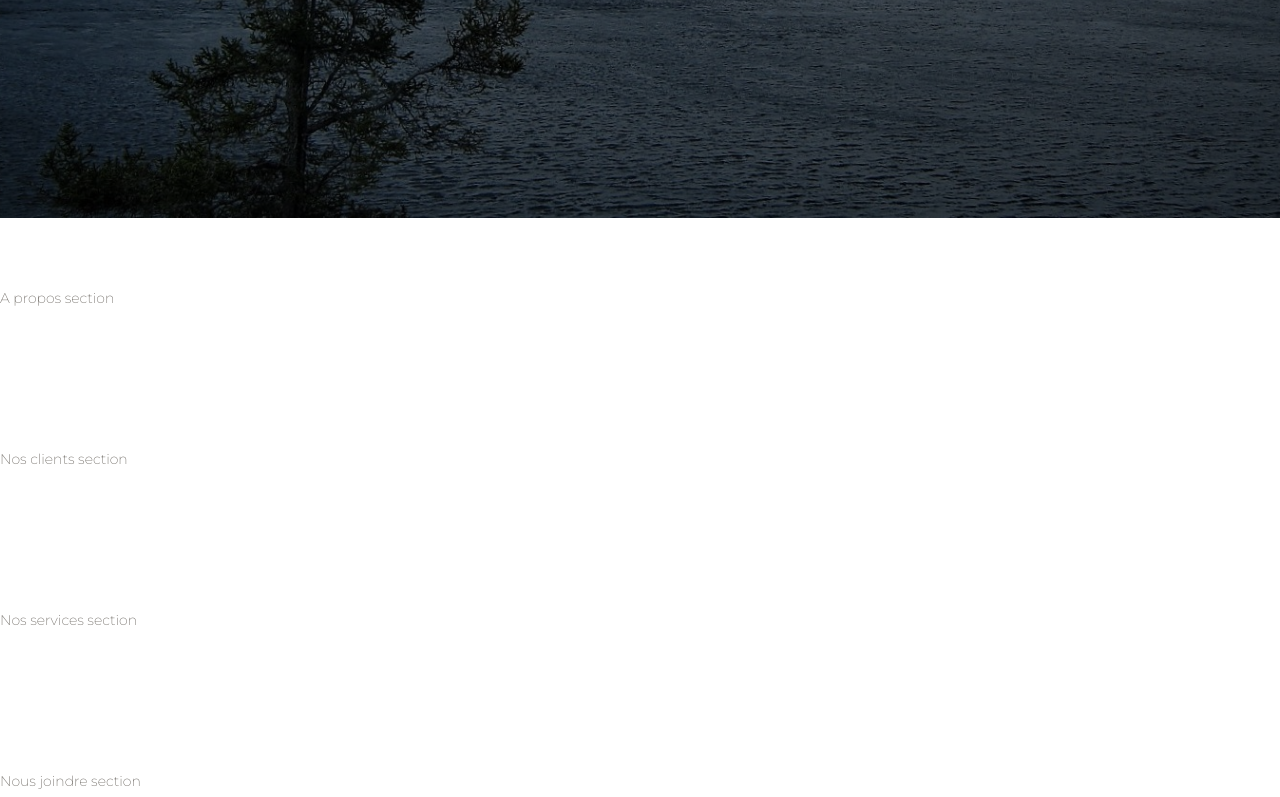
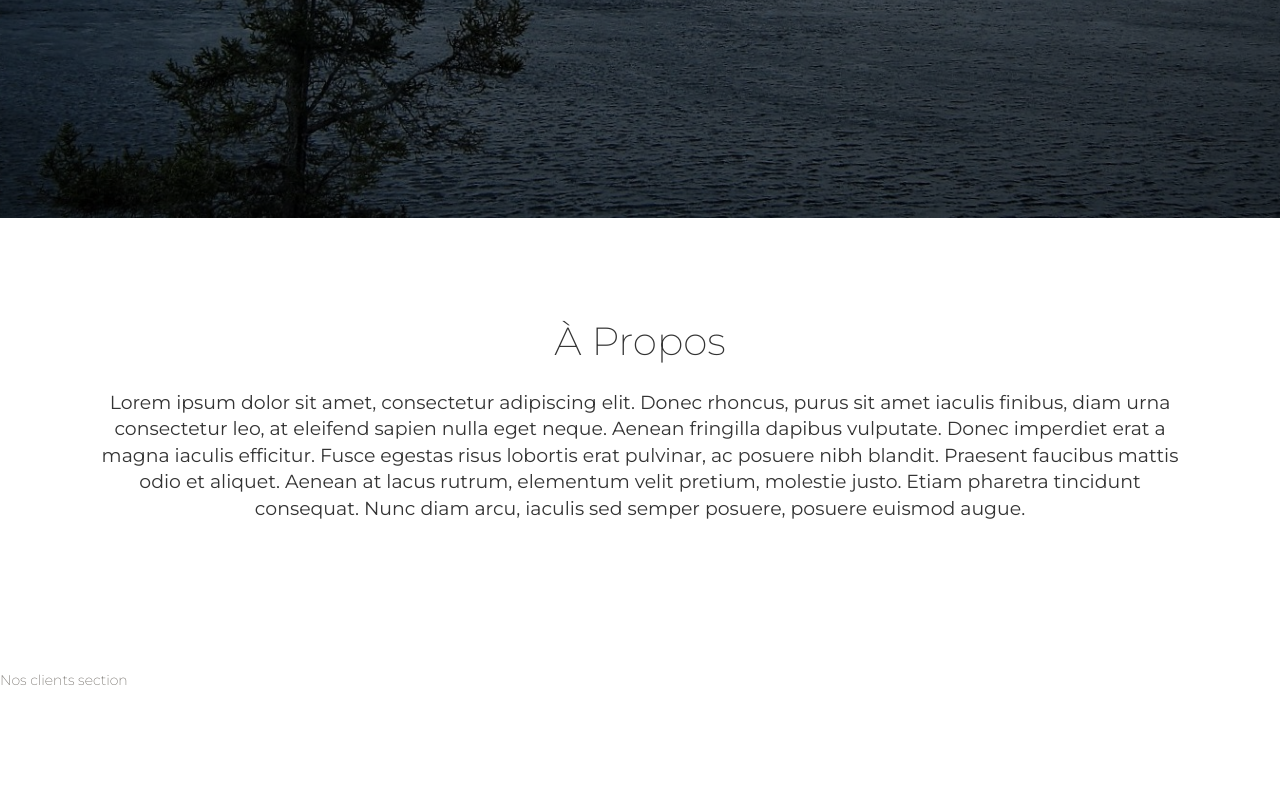
Before and after one commit to Eureka-Environnement/eurekaenvironnement.com, a React (Create React App) app: page / in a window 1280 px wide. Shown: the part 582-1379 px from the top of the page. Built offline with nearby package versions, Linux system fonts and the light colour scheme.

Commit message:
apropos section

```diff
--- a/src/App.tsx
+++ b/src/App.tsx
@@ -1,4 +1,4 @@
-import React from 'react';
+import React, { useRef } from 'react';
 import Header from 'components/Header';
 import HomePage from 'HomePage/index';
 // styles
@@ -6,10 +6,17 @@ import 'assets/css/bootstrap.min.css';
 import 'assets/scss/paper-kit.scss';
 
 function App() {
+
+  const aProposRef = useRef<null | HTMLDivElement>(null);
+
   return (
     <div>
-      <Header />
-      <HomePage />
+      <Header
+        aProposRef={aProposRef}
+      />
+      <HomePage
+        aProposRef={aProposRef}
+      />
     </div>
   );
 }
--- a/src/HomePage/AProposSection.tsx
+++ b/src/HomePage/AProposSection.tsx
@@ -1,9 +1,29 @@
 import React from "react";
+import {
+  Col,
+  Container,
+  Row
+} from "reactstrap";
 
-const AProposSection = () => {
+interface AProposSection {
+  aProposRef: React.MutableRefObject<HTMLDivElement | null>;
+}
+
+const AProposSection = ({
+  aProposRef
+}: AProposSection) => {
   return (
-    <div className="section">
-      A propos section
+    <div className="section text-center" ref={aProposRef}>
+      <Container>
+        <Row>
+          <Col className="ml-auto mr-auto" md="12">
+            <h2 className="title">À Propos</h2>
+            <h5 className="description">
+            Lorem ipsum dolor sit amet, consectetur adipiscing elit. Donec rhoncus, purus sit amet iaculis finibus, diam urna consectetur leo, at eleifend sapien nulla eget neque. Aenean fringilla dapibus vulputate. Donec imperdiet erat a magna iaculis efficitur. Fusce egestas risus lobortis erat pulvinar, ac posuere nibh blandit. Praesent faucibus mattis odio et aliquet. Aenean at lacus rutrum, elementum velit pretium, molestie justo. Etiam pharetra tincidunt consequat. Nunc diam arcu, iaculis sed semper posuere, posuere euismod augue.
+            </h5>
+          </Col>
+        </Row>
+      </Container>
     </div>
   );
 };
--- a/src/HomePage/index.tsx
+++ b/src/HomePage/index.tsx
@@ -5,12 +5,18 @@ import NosClientsSection from './NosClientsSection';
 import NosServicesSection from './NosServicesSection';
 import NousJoindreSection from './NousJoindreSection';
 
-const HomePage = () => {
+interface HomePage {
+  aProposRef: React.MutableRefObject<HTMLDivElement | null>;
+}
+
+const HomePage = ({
+  aProposRef
+}: HomePage) => {
   return (
     <>
       <AccueilSection />
       <div className="main">
-        <AProposSection />
+        <AProposSection aProposRef={aProposRef} />
         <NosClientsSection />
         <NosServicesSection />
         <NousJoindreSection />
--- a/src/assets/scss/paper-kit/_navbars.scss
+++ b/src/assets/scss/paper-kit/_navbars.scss
@@ -55,6 +55,7 @@
 
   .navbar-nav {
     .nav-item .nav-link {
+      cursor: pointer;
       line-height: 1.6;
       margin: $navbar-margin-a;
       padding: $navbar-padding-a;
--- a/src/assets/scss/paper-kit/_typography.scss
+++ b/src/assets/scss/paper-kit/_typography.scss
@@ -68,7 +68,8 @@ h1 small, h2 small, h3 small, h1 .small, h2 .small, h3 .small {
     text-transform: uppercase;
 }
 .description{
-    color: $dark-gray;
+    color: $black-color;
+    font-weight: 400;
 }
 blockquote small{
     font-style: normal;
--- a/src/components/Header/HeaderItem.tsx
+++ b/src/components/Header/HeaderItem.tsx
@@ -7,11 +7,13 @@ import {
 interface HeaderItem {
   title: string;
   toggleNavbar: VoidFunction;
+  sectionRef: React.MutableRefObject<HTMLDivElement | null>;
 }
 
 const HeaderItem = ({
   title,
-  toggleNavbar
+  toggleNavbar,
+  sectionRef
 }: HeaderItem) => {
   return (
     <NavItem>
@@ -19,7 +21,7 @@ const HeaderItem = ({
         onClick={() => {
           window.innerWidth < 992 && toggleNavbar();
           window.scroll({
-            top: 0,
+            top: sectionRef.current ? sectionRef?.current?.offsetTop : 0,
             behavior: 'smooth'
           });
         }}
--- a/src/components/Header/index.tsx
+++ b/src/components/Header/index.tsx
@@ -1,4 +1,8 @@
-import React, { useEffect, useRef, useCallback } from 'react';
+import React, {
+  useEffect,
+  useRef,
+  useCallback,
+} from 'react';
 import classnames from 'classnames';
 import {
   Collapse,
@@ -9,7 +13,13 @@ import {
 import HeaderLogo from './HeaderLogo';
 import HeaderItem from './HeaderItem';
 
-const Header = () => {
+interface Header {
+  aProposRef: React.MutableRefObject<HTMLDivElement | null>;
+}
+
+const Header = ({
+  aProposRef
+}: Header) => {
   const [navbarColor, setNavbarColor] = React.useState('navbar-transparent');
   const [navbarCollapse, setNavbarCollapse] = React.useState(false);
   const menuRef = useRef<HTMLDivElement | null>(null);
@@ -76,18 +86,22 @@ const Header = () => {
             <HeaderItem
               title="À propos"
               toggleNavbar={toggleNavbarCollapse}
+              sectionRef={aProposRef}
             />
             <HeaderItem
               title="Nos clients"
               toggleNavbar={toggleNavbarCollapse}
+              sectionRef={aProposRef}
             />
             <HeaderItem
               title="Nos services"
               toggleNavbar={toggleNavbarCollapse}
+              sectionRef={aProposRef}
             />
             <HeaderItem
               title="Nous joindre"
               toggleNavbar={toggleNavbarCollapse}
+              sectionRef={aProposRef}
             />
           </Nav>
         </Collapse>
```
